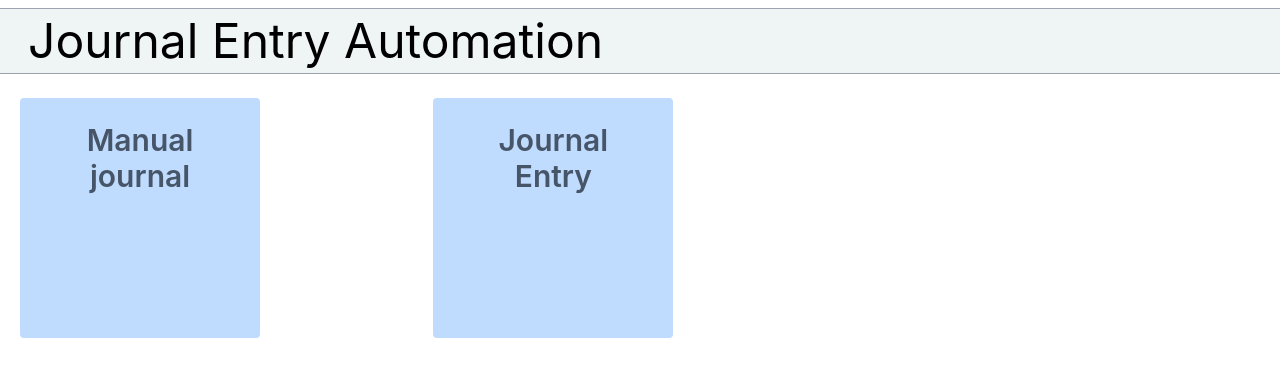
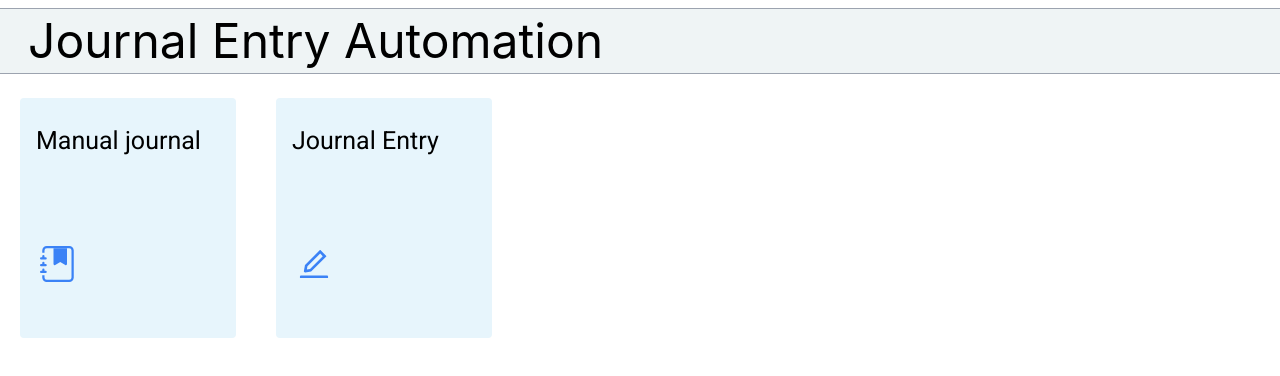
Before and after one commit to INC02556/JE_Automation, a React (Create React App) app: page / in a window 1280 px wide. Shown: the top 376 px of the page. Built offline with nearby package versions, Linux system fonts and the light colour scheme.

Commit message:
Tile Update

```diff
--- a/src/App.css
+++ b/src/App.css
@@ -1,4 +1,4 @@
-@import url('https://fonts.googleapis.com/css2?family=Roboto&display=swap');
+@import url("https://fonts.googleapis.com/css2?family=Roboto&display=swap");
 
 .btn-icon {
   @apply flex flex-row justify-between items-center gap-2;
@@ -16,10 +16,20 @@ label {
   @apply block  mb-1;
 }
 
-input{
+input {
   font-family: "Roboto";
   font-style: normal;
   font-weight: 400;
   font-size: 14px;
   line-height: 16px;
 }
+
+.tile-box {
+  @apply cursor-pointer flex flex-col justify-between  h-full px-4 py-6 bg-[#e7f5fc] box-border text-black rounded;
+}
+.tile-title {
+  @apply text-left font-roborto font-normal text-[25px];
+}
+.tile-icon {
+  @apply text-4xl ml-1 mb-8 text-blue-500;
+}
--- a/src/pages/MainPage.js
+++ b/src/pages/MainPage.js
@@ -1,6 +1,8 @@
 import React from "react";
 import { Link } from "react-router-dom";
-// import {BsJournalBookmarkFill} from "react-icons/bs"
+import { BsJournalBookmarkFill } from "react-icons/bs";
+import { TfiSettings } from "react-icons/tfi";
+import { AiOutlineEdit } from "react-icons/ai";
 
 const MainPage = () => {
   return (
@@ -10,17 +12,17 @@ const MainPage = () => {
       </div>
 
       <br />
-      <div className="mx-5 grid grid-cols-3">
-        <Link to="/manualjournal">
-          <div className="cursor-pointer p-6 bg-blue-200 box-border text-slate-600 rounded w-60 h-60 text-center font-semibold text-3xl">
-            Manual journal
-            {/* <span className="text-4xl ml-5"><BsJournalBookmarkFill/></span> */}
+      <div className="mx-5 grid grid-cols-5 gap-10 h-60 ">
+        <Link to="/manualjournal" className="">
+          <div className="tile-box">
+            <h2 className="tile-title"> Manual journal</h2>
+            <BsJournalBookmarkFill className="tile-icon" />
           </div>
         </Link>
         <Link to="/JournalEntry">
-          <div className="cursor-pointer p-6 bg-blue-200 box-border text-slate-600 rounded w-60 h-60 text-center font-semibold text-3xl">
-            Journal Entry
-            {/* <span className="text-4xl ml-5"><BsJournalBookmarkFill/></span> */}
+          <div className="tile-box">
+            <h2 className="tile-title"> Journal Entry</h2>
+            <AiOutlineEdit className="tile-icon" />
           </div>
         </Link>
       </div>
```
